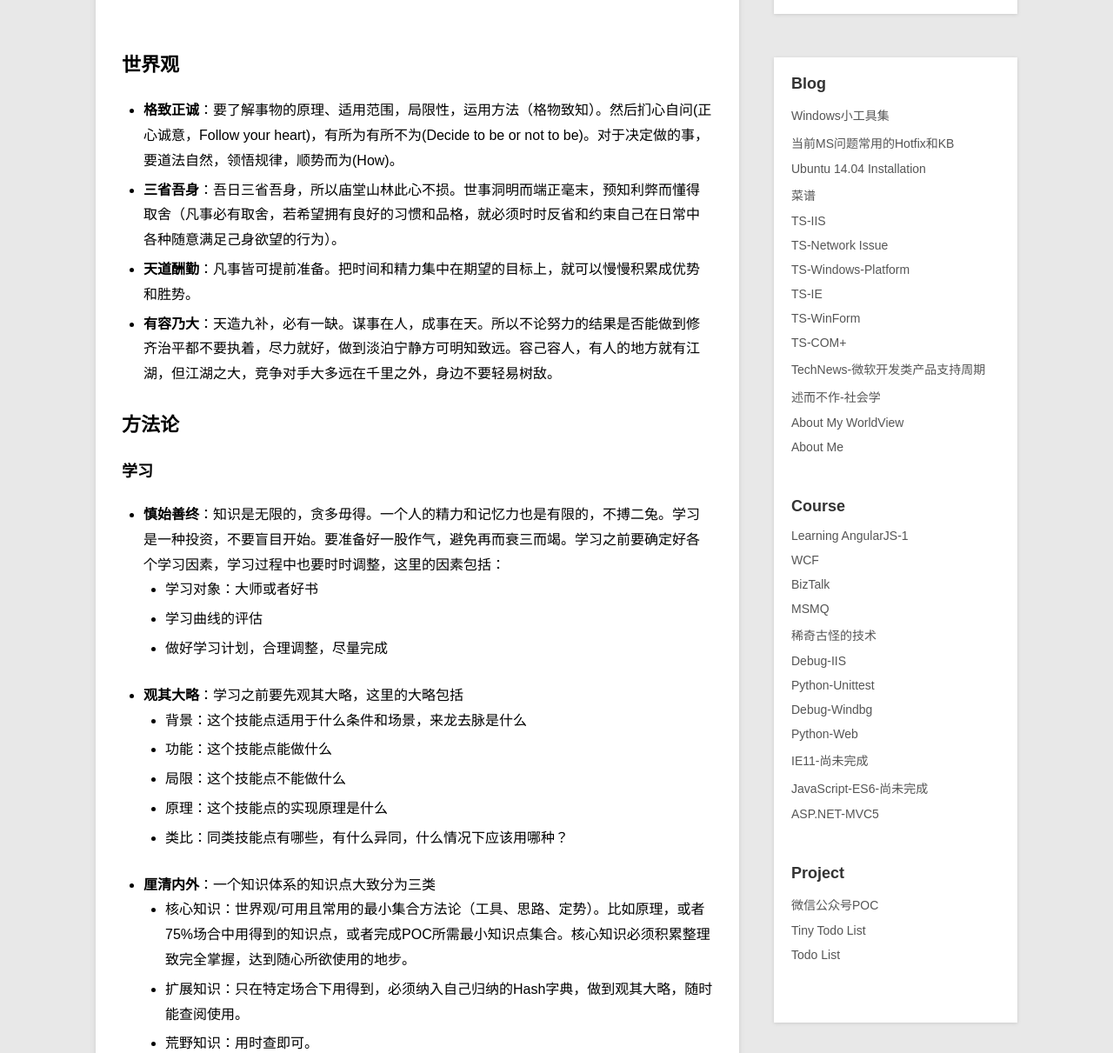
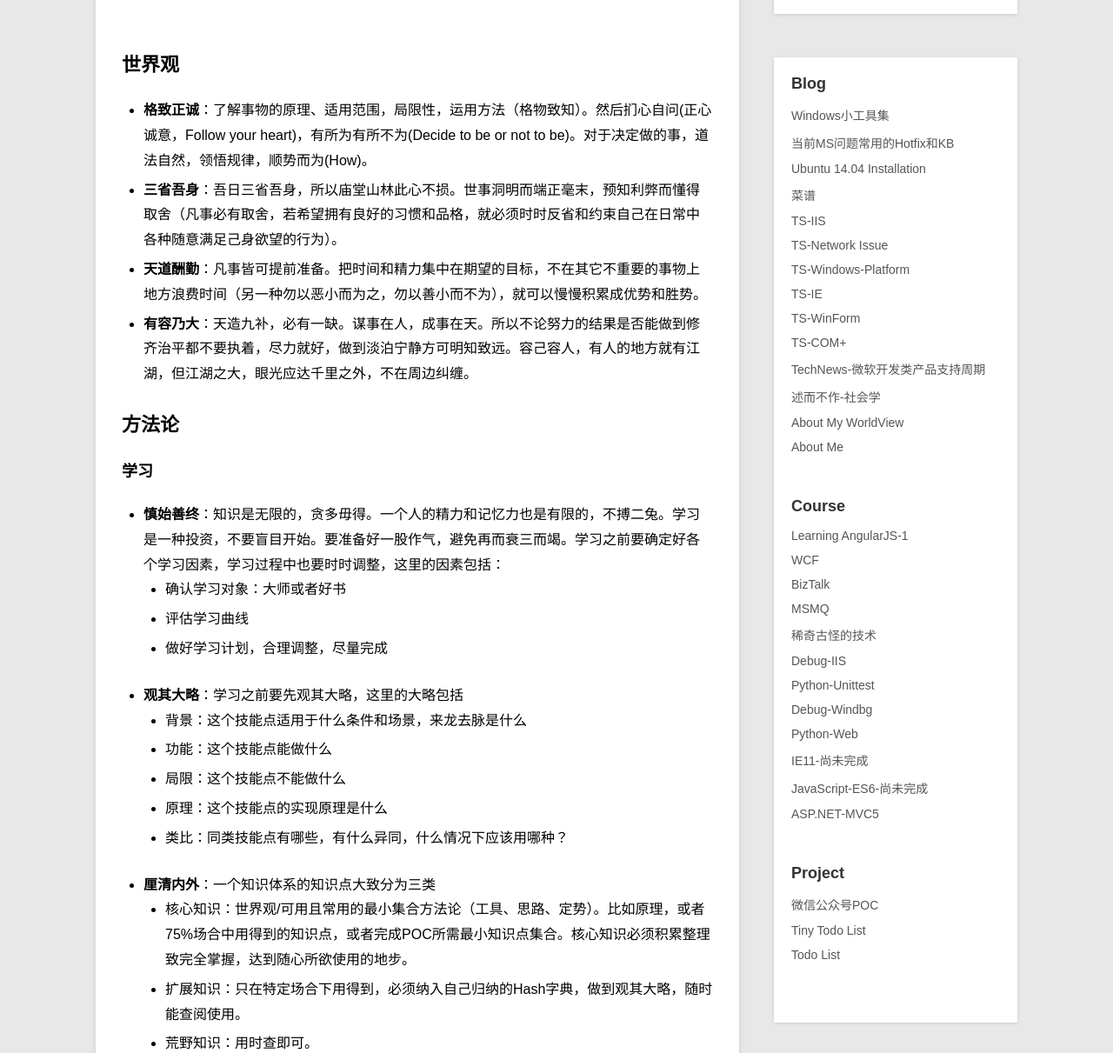
Before and after one commit to wu-wenxiang/wu-wenxiang.github.io, a Jekyll site: the page built from _posts/blog/2016-06-13-WorldView-Methodology.md, in a window 1280 px wide and 1400 px high, cut to the strip 189-1400 px from the top of the window. Shown: the whole strip at 87% size. Built offline with Jekyll 4.4.1, drawn with Linux system fonts in a browser that asks for light colours; some of the changed text lies outside the part shown.

Commit message:
update _posts/blog/2016-06-13-WorldView-Methodology.md

```diff
--- a/_posts/blog/2016-06-13-WorldView-Methodology.md
+++ b/_posts/blog/2016-06-13-WorldView-Methodology.md
@@ -6,17 +6,17 @@ description:    记录我当下的世界观和方法论
 ---
 
 ## 世界观
-- **格致正诚**：要了解事物的原理、适用范围，局限性，运用方法（格物致知）。然后扪心自问(正心诚意，Follow your heart)，有所为有所不为(Decide to be or not to be)。对于决定做的事，要道法自然，领悟规律，顺势而为(How)。
+- **格致正诚**：了解事物的原理、适用范围，局限性，运用方法（格物致知）。然后扪心自问(正心诚意，Follow your heart)，有所为有所不为(Decide to be or not to be)。对于决定做的事，道法自然，领悟规律，顺势而为(How)。
 - **三省吾身**：吾日三省吾身，所以庙堂山林此心不损。世事洞明而端正毫末，预知利弊而懂得取舍（凡事必有取舍，若希望拥有良好的习惯和品格，就必须时时反省和约束自己在日常中各种随意满足己身欲望的行为）。
-- **天道酬勤**：凡事皆可提前准备。把时间和精力集中在期望的目标上，就可以慢慢积累成优势和胜势。
-- **有容乃大**：天造九补，必有一缺。谋事在人，成事在天。所以不论努力的结果是否能做到修齐治平都不要执着，尽力就好，做到淡泊宁静方可明知致远。容己容人，有人的地方就有江湖，但江湖之大，竞争对手大多远在千里之外，身边不要轻易树敌。
+- **天道酬勤**：凡事皆可提前准备。把时间和精力集中在期望的目标，不在其它不重要的事物上地方浪费时间（另一种勿以恶小而为之，勿以善小而不为），就可以慢慢积累成优势和胜势。
+- **有容乃大**：天造九补，必有一缺。谋事在人，成事在天。所以不论努力的结果是否能做到修齐治平都不要执着，尽力就好，做到淡泊宁静方可明知致远。容己容人，有人的地方就有江湖，但江湖之大，眼光应达千里之外，不在周边纠缠。
 
 ## 方法论
 
 ### 学习
 - **慎始善终**：知识是无限的，贪多毋得。一个人的精力和记忆力也是有限的，不搏二兔。学习是一种投资，不要盲目开始。要准备好一股作气，避免再而衰三而竭。学习之前要确定好各个学习因素，学习过程中也要时时调整，这里的因素包括：
-	- 学习对象：大师或者好书
-	- 学习曲线的评估
+	- 确认学习对象：大师或者好书
+	- 评估学习曲线
 	- 做好学习计划，合理调整，尽量完成
 - **观其大略**：学习之前要先观其大略，这里的大略包括
 	- 背景：这个技能点适用于什么条件和场景，来龙去脉是什么
```
Also changed, not shown: other parts of _posts/blog/2016-06-13-WorldView-Methodology.md (+2 -3 lines).
